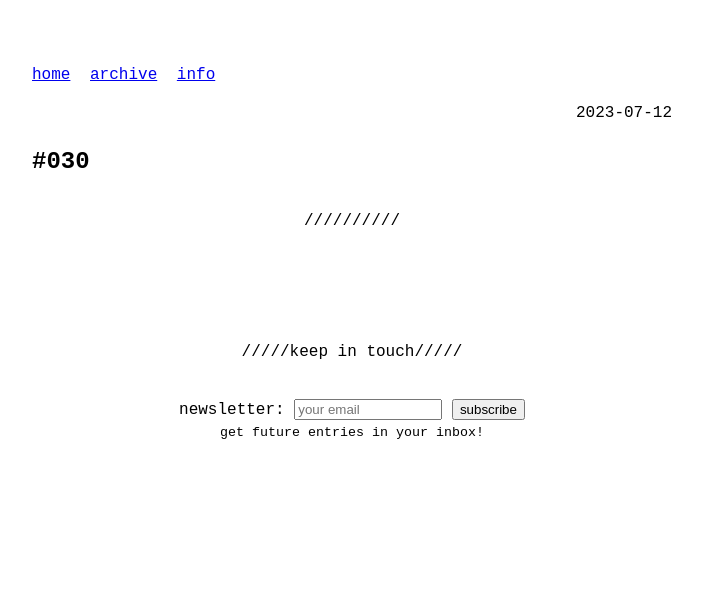
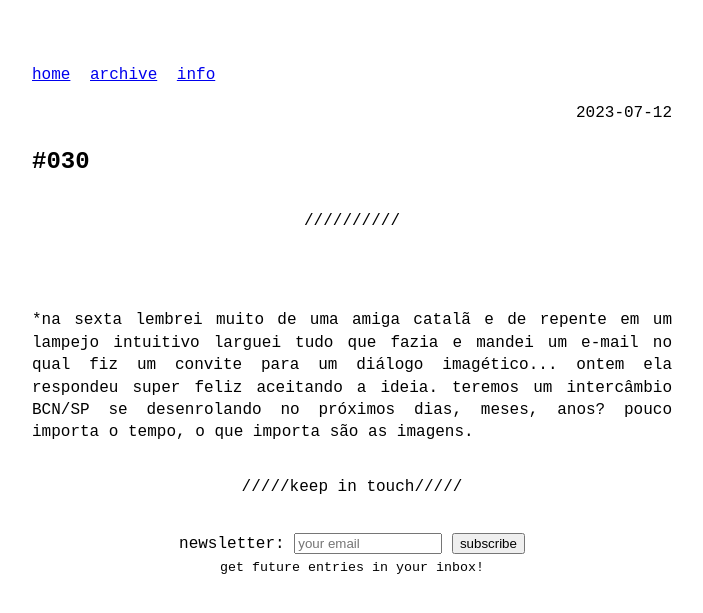
Before and after one commit to odaniloluna/odaniloluna.github.io, a Jekyll site: the page built from _posts/2023-07-12-#030.md, in a window 1280 px wide. Shown: the top 613 px of the page, without its empty margins (288-991 px from the left). Built offline with Jekyll 4.4.1, drawn with Linux system fonts in a browser that asks for light colours.

Commit message:
Update 2023-07-12-#030.md

```diff
--- a/_posts/2023-07-12-#030.md
+++ b/_posts/2023-07-12-#030.md
@@ -7,3 +7,4 @@ slug: #030
 <p class="description" style="text-align: justify;">
 <br>
 <br>
+*na sexta lembrei muito de uma amiga catalã e de repente em um lampejo intuitivo larguei tudo que fazia e mandei um e-mail no qual fiz um convite para um diálogo imagético... ontem ela respondeu super feliz aceitando a ideia. teremos um intercâmbio BCN/SP se desenrolando no próximos dias, meses, anos? pouco importa o tempo, o que importa são as imagens.
```
